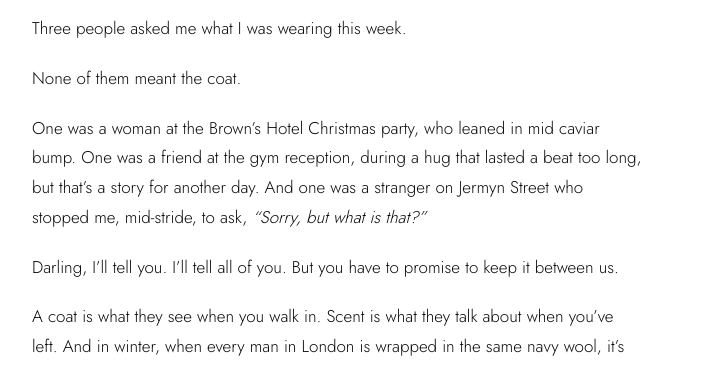
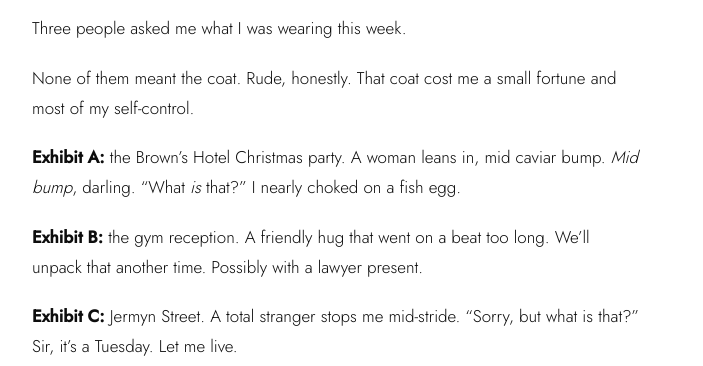
Before and after one commit to Unbearablybourgeois/unbearablybourgeois.github.io, a plain HTML site: page index.html in a window 1280 px wide. Shown: the part 576-942 px from the top of the page, without its empty margins (288-991 px from the left). Drawn offline with nearby package versions, Linux system fonts and the light colour scheme; a web font is replaced by a local one.

Commit message:
Nose post: punchier intro
Co-Authored-By: Claude Opus 5.5 <noreply@anthropic.com>
Claude-Session: https://claude.ai/code/session_01L8DByS96U7mYkfHpvtZQBx

```diff
--- a/index.html
+++ b/index.html
@@ -112,9 +112,11 @@ const POSTS = [
     title:"Never Trust a Man With a Boring Nose",
     body:[
           "Three people asked me what I was wearing this week.",
-          "None of them meant the coat.",
-          "One was a woman at the Brown&rsquo;s Hotel Christmas party, who leaned in mid caviar bump. One was a friend at the gym reception, during a hug that lasted a beat too long, but that&rsquo;s a story for another day. And one was a stranger on Jermyn Street who stopped me, mid-stride, to ask, <em>&ldquo;Sorry, but what is that?&rdquo;</em>",
-          "Darling, I&rsquo;ll tell you. I&rsquo;ll tell all of you. But you have to promise to keep it between us.",
+      "None of them meant the coat. Rude, honestly. That coat cost me a small fortune and most of my self-control.",
+      "<strong>Exhibit A:</strong> the Brown&rsquo;s Hotel Christmas party. A woman leans in, mid caviar bump. <em>Mid bump</em>, darling. &ldquo;What <em>is</em> that?&rdquo; I nearly choked on a fish egg.",
+      "<strong>Exhibit B:</strong> the gym reception. A friendly hug that went on a beat too long. We&rsquo;ll unpack that another time. Possibly with a lawyer present.",
+      "<strong>Exhibit C:</strong> Jermyn Street. A total stranger stops me mid-stride. &ldquo;Sorry, but what is that?&rdquo; Sir, it&rsquo;s a Tuesday. Let me live.",
+      "So fine. I&rsquo;ll tell you. I&rsquo;ll tell all of you. But this stays in the group chat.",
           "A coat is what they see when you walk in. Scent is what they talk about when you&rsquo;ve left. And in winter, when every man in London is wrapped in the same navy wool, it&rsquo;s the only way to stand out without saying a word.",
           "So here is my winter cast. Five characters. Each with a role. Each with a reputation.",
           "<strong>The Seducer: Dolce &amp; Gabbana Velvet Oud</strong>",
```
